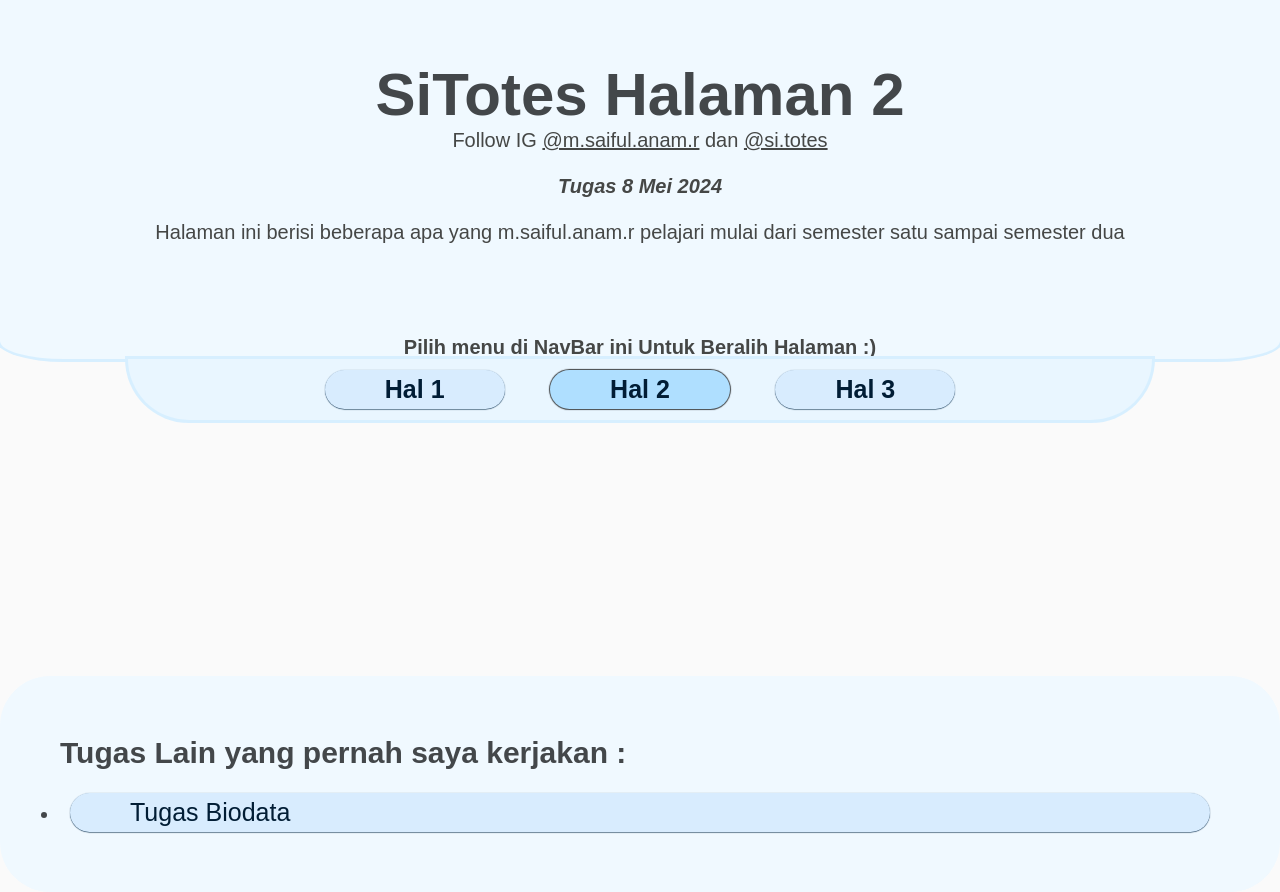
After one commit to SiTotesZ/SiTotesZ.github.io, a PHP site: page /8mei2024/sitotes-hal2.html in a window 1280 px wide. The commit adds this page. Run offline with PHP 8.4, Linux system fonts and the light colour scheme.

Commit message:
Add files via upload

```diff
--- /dev/null
+++ b/8mei2024/sitotes-hal2.html
@@ -0,0 +1,49 @@
+<!DOCTYPE html>
+<html lang="en">
+	<head>
+	    <meta charset="UTF-8">
+	    <meta name="viewport" content="width=device-width, initial-scale=1.0">
+	    <title>Document</title>
+	    <link rel="stylesheet" type="text/css" href="sitotes.css">
+	    <style></style>
+	</head>
+	<body>
+		<div class="kepala">
+		  <h1>SiTotes Halaman 2</h1>
+		  <p>
+		  	Follow IG <a href="https://instagram.com/m.saiful.anam.r">@m.saiful.anam.r</a> dan <a href="https://instagram.com/si.totes">@si.totes</a>
+		  	<br>
+		  	<br>
+		  	<b><i>Tugas 8 Mei 2024</i></b>
+		  	<br>
+		  	<br>
+		  	Halaman ini berisi beberapa apa yang m.saiful.anam.r pelajari mulai dari semester satu sampai semester dua
+		  	<br>
+		  	<br>
+		  	<br>
+		  	<br>
+		  	<br>
+		  	<b>Pilih menu di NavBar ini Untuk Beralih Halaman :)</b>
+		  </p>
+		</div>
+
+		<ul class="navbar">
+		  <li><b><a href="sitotes-hal1">Hal 1</a></b></li>
+		  <li><b><a class="active" href="sitotes-hal2">Hal 2</a></b></li>
+		  <li><b><a href="sitotes-hal3">Hal 3 </a></b></li>
+		</ul>
+
+		<div class="sitotes-page">
+
+		</div>
+
+		<div class="footer">
+			<h2>Tugas Lain yang pernah saya kerjakan :</h2>
+			<br>
+			<ul>
+		    	<li><a href="../tugas-biodata">Tugas Biodata</a></li>
+		  	</ul>
+		</div>
+
+	</body>
+  </html>
--- a/8mei2024/sitotes.css
+++ b/8mei2024/sitotes.css
@@ -62,6 +62,7 @@ body {
   padding-bottom: 10px;
   padding-top: 10px;
   text-align: center;
+  z-index: 2;
 }
 
 .navbar li {
@@ -110,26 +111,7 @@ body ul li a {
   padding-left: 60px;
   padding-right: 60px;
 }
-.sitotes-page ul li {
-  background-color: #fff;
-  border-radius: 100px;
-  box-shadow: 0px 0.5px 1px 0px #2b2d2e;
-  padding: 50px;
-  margin-bottom: 10px;
-  transition: 0.5s ease-in-out;
-}
 
-.sitotes-page ul:hover li {
-  background-color: #f0f0f0;
-  transform: scale(0.98);
-}
-.sitotes-page ul li:hover {
-  background-color: #fff;
-  margin-bottom: 25px;
-  margin-top: 25px;
-  box-shadow: 0px 0px 0px 3px #43474a;
-  transform: scale(1.02);
-}
 
 
 
@@ -163,11 +145,3 @@ body ul li a {
   padding: 0;
   box-sizing: border-box;
 }
-
-
-.sitotes-animasi {
-  transition: 0.5s ease-in-out;
-}
-.sitotes-animasi:hover {
-  transform: scale(1.1);
-}
```
Also changed, not shown: 8mei2024/sitotes-hal1.html (+24 -0 lines), 8mei2024/sitotes-hal3.html (added, +49 -0 lines).
